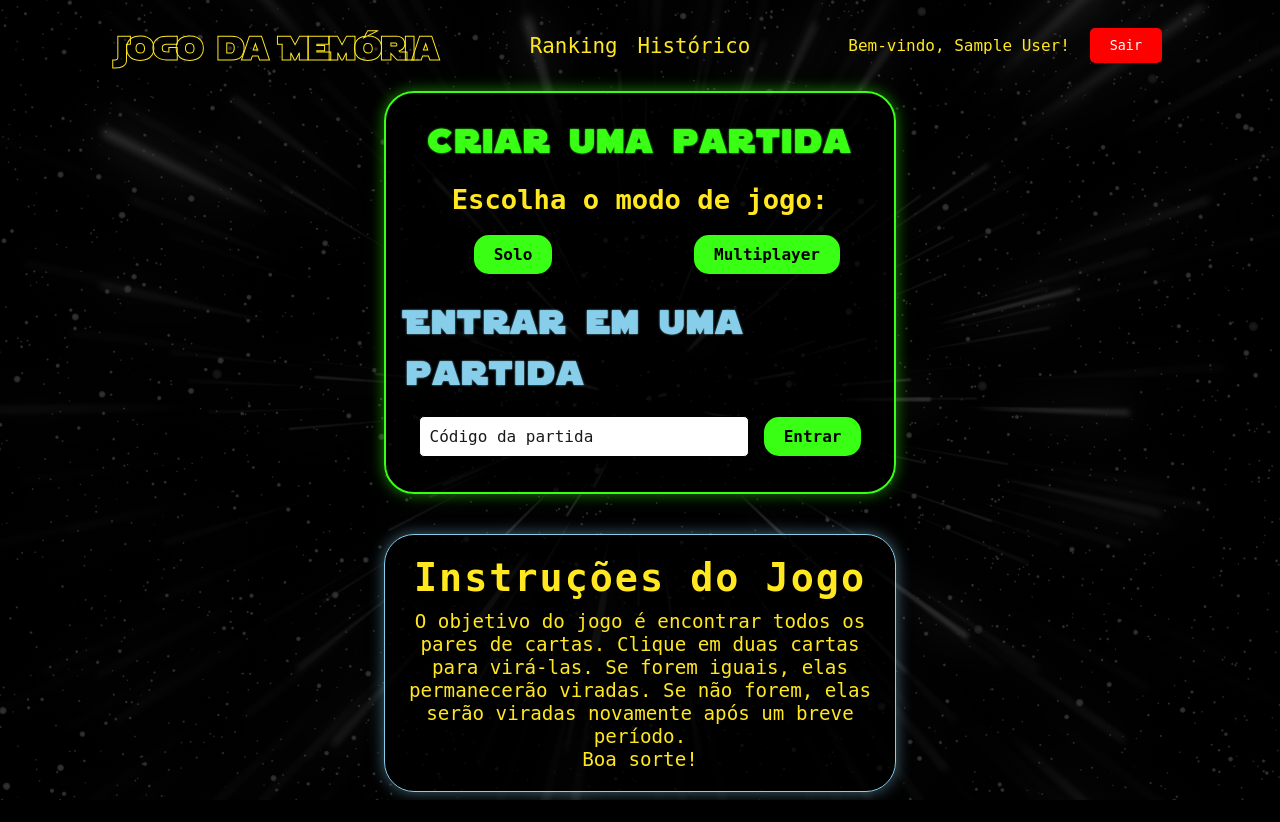
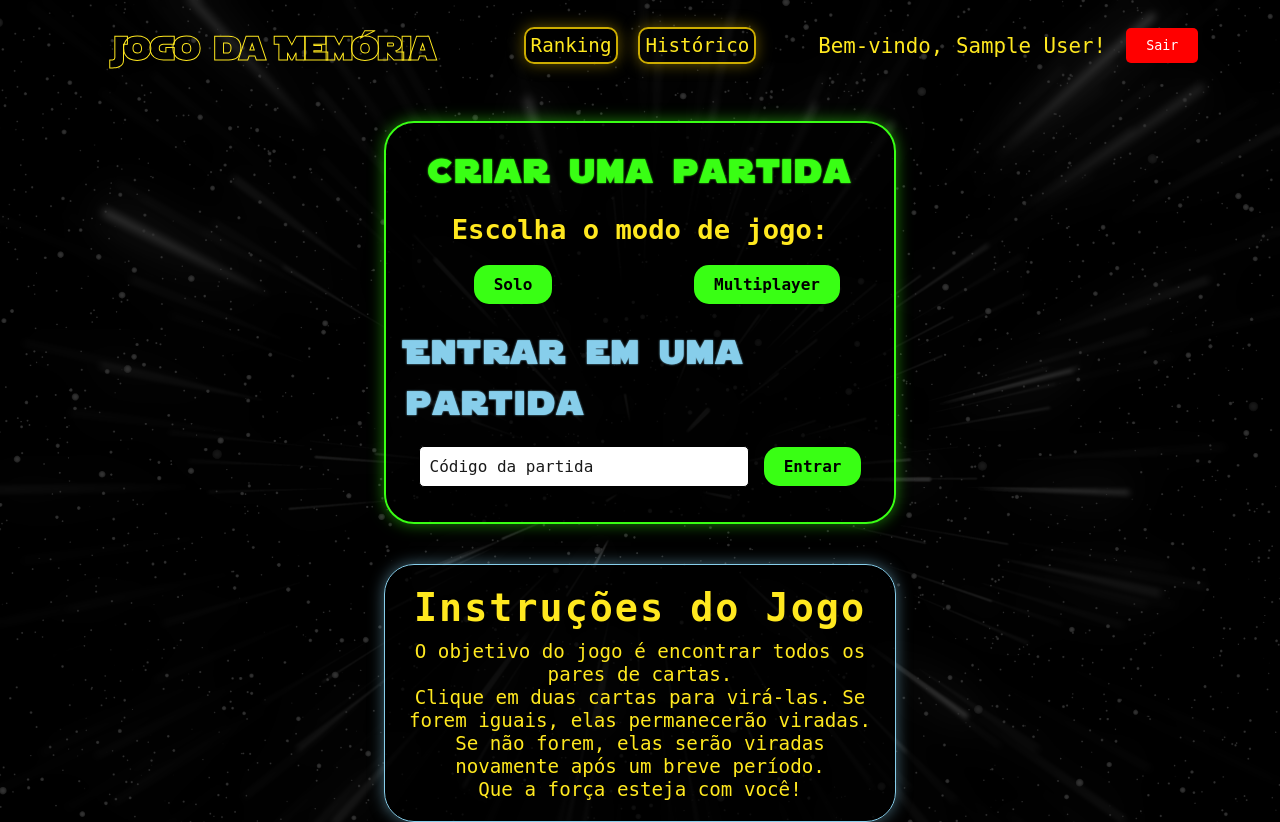
Before and after one commit to LucaS4nt0s/Jogo_da_memoria, a PHP site: page /home.php in a window 1280 px wide. Before the commit the page ends 800 px from the top, so only its background shows below. Run offline with PHP 8.4, Linux system fonts and the light colour scheme; the visitor is signed in with stand-in values (Sample User, id 1); a stand-in replaces the project's code that opens the database connection.

Commit message:
header pronto

```diff
--- a/css/header.css
+++ b/css/header.css
@@ -52,6 +52,7 @@ header {
     text-align: center;
     padding: 20px;
     color: var(--amarelo-vibrante);
+    margin: 0px 0px 30px 0px;
 }
 
 .titulo-header {
@@ -76,7 +77,7 @@ header {
 
 .titulo-header h1 a:hover {
     color: var(--amarelo-vibrante);
-    text-shadow: 0 0 10px var(--amarelo-hover);
+    text-shadow: 0 0 2px var(--amarelo-hover);
 }
 
 .botoes-header {
@@ -89,7 +90,7 @@ header {
 
 .botoes-header span {
     font-family: var(--fonte-corpo-de-texto);
-    font-size: 1.3 rem;
+    font-size: 1.3rem;
     color: var(--amarelo-vibrante);
 }
 
@@ -117,16 +118,21 @@ header {
     list-style: none;
     padding: 0;
     font-family: var(--fonte-corpo-de-texto);
-    font-size: 1.3rem;
+    font-size: 1.2rem;
+
 }
 
 .navbar a{
     color: var(--amarelo-vibrante);
     text-decoration: none;
+
 }
 
 
-.navbar a:hover {
-    color: var(--amarelo-hover);
-    text-shadow: 0 0 10px var(--amarelo-hover);
+.navbar li {
+    border: 2px solid var(--amarelo-hover);
+    border-radius: 10px;
+    box-shadow: 0 0 15px rgb(204, 172, 0 , 0.5);
+    padding: 5px;
+
 }
--- a/home.php
+++ b/home.php
@@ -105,8 +105,9 @@ if(isset($_POST['entrar_partida'])) {
 
         <span class="instrucoes">
         <h2>Instruções do Jogo</h2>
-        <p>O objetivo do jogo é encontrar todos os pares de cartas. Clique em duas cartas para virá-las. Se forem iguais, elas permanecerão viradas. Se não forem, elas serão viradas novamente após um breve período.</p>
-        <p>Boa sorte!</p>
+        <p>O objetivo do jogo é encontrar todos os pares de cartas.
+            <br>Clique em duas cartas para virá-las. Se forem iguais, elas permanecerão viradas. Se não forem, elas serão viradas novamente após um breve período.</p>
+        <p>Que a força esteja com você!</p>
         </span>
 
 
--- a/php/header.php
+++ b/php/header.php
@@ -1,14 +1,13 @@
 <header>
     <span class="titulo-header"><h1><a href="home.php">Jogo da Memória</a></h1></span>
-    <span class = "navbar">
+      <div class="navbar">
         <ul>
             <li><a href="ranking.php">Ranking</a></li>
             <li><a href="historico.php">Histórico</a></li>
-
         </ul>
-    </span>
+    </div>
     <div class="botoes-header">
-        <span>Bem-vindo, <?php echo htmlspecialchars($usuario['nome']); ?>!</span>
+        <span> Bem-vindo, <?php echo htmlspecialchars($usuario['nome']); ?>! </span>
         <form method="POST">
             <button type="submit" name="logout" class="Botao-Logout">Sair</button>
         </form>
```
